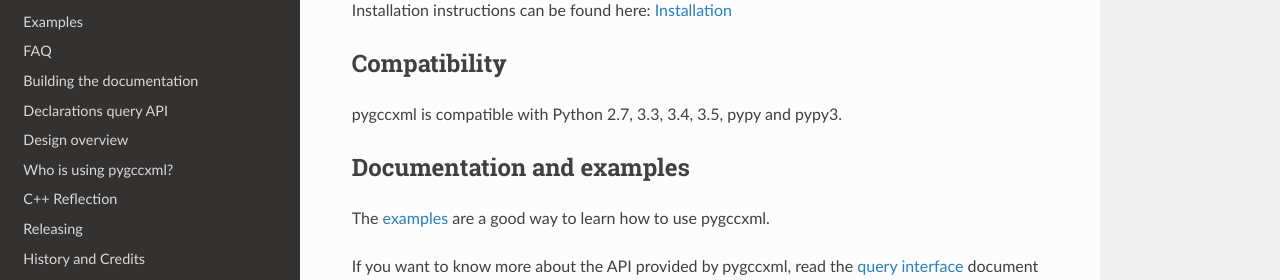
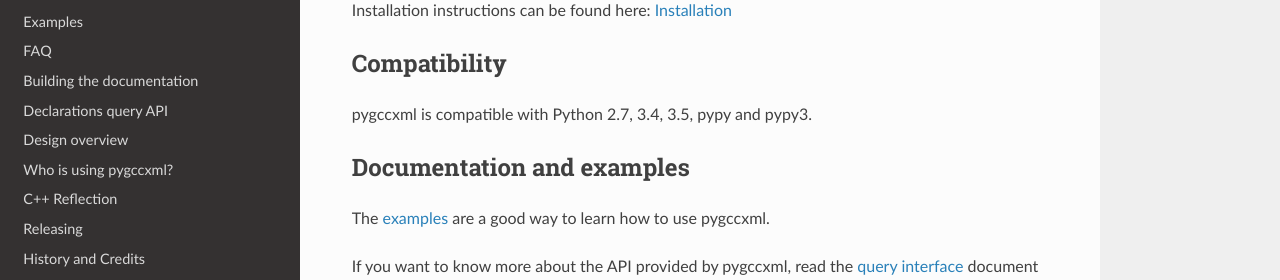
Before and after one commit to CastXML/pygccxml, a Sphinx documentation site: the page built from docs/index.rst, in a window 1280 px wide and 900 px high, scrolled down 328 px. Shown: the part 153-433 px from the top of the window. Built offline with Sphinx 7.4.7 and the Read the Docs theme 2.0.0, drawn with Linux system fonts in a browser that asks for light colours; pages that are not in the unit, such as notebooks, are missing from menus; the version number is read from the project's files by our own code.

Commit message:
Drop support for Python 3.3
Python 3.3 is EOL.

```diff
--- a/README.rst
+++ b/README.rst
@@ -33,7 +33,7 @@ Install instructions can be found `here <http://pygccxml.readthedocs.io/en/maste
 Compatibility
 -------------
 
-pygccxml is compatible with Python 2.7, 3.3, 3.4, 3.5, pypy and pypy3.
+pygccxml is compatible with Python 2.7, 3.4, 3.5, pypy and pypy3.
 
 Documentation and examples
 --------------------------
--- a/docs/index.rst
+++ b/docs/index.rst
@@ -20,7 +20,7 @@ Installation instructions can be found here: :doc:`Installation <install>`
 Compatibility
 -------------
 
-pygccxml is compatible with Python 2.7, 3.3, 3.4, 3.5, pypy and pypy3.
+pygccxml is compatible with Python 2.7, 3.4, 3.5, pypy and pypy3.
 
 Documentation and examples
 --------------------------
```
Also changed, not shown: CHANGELOG.md (+1 -1 lines), .travis.yml.
